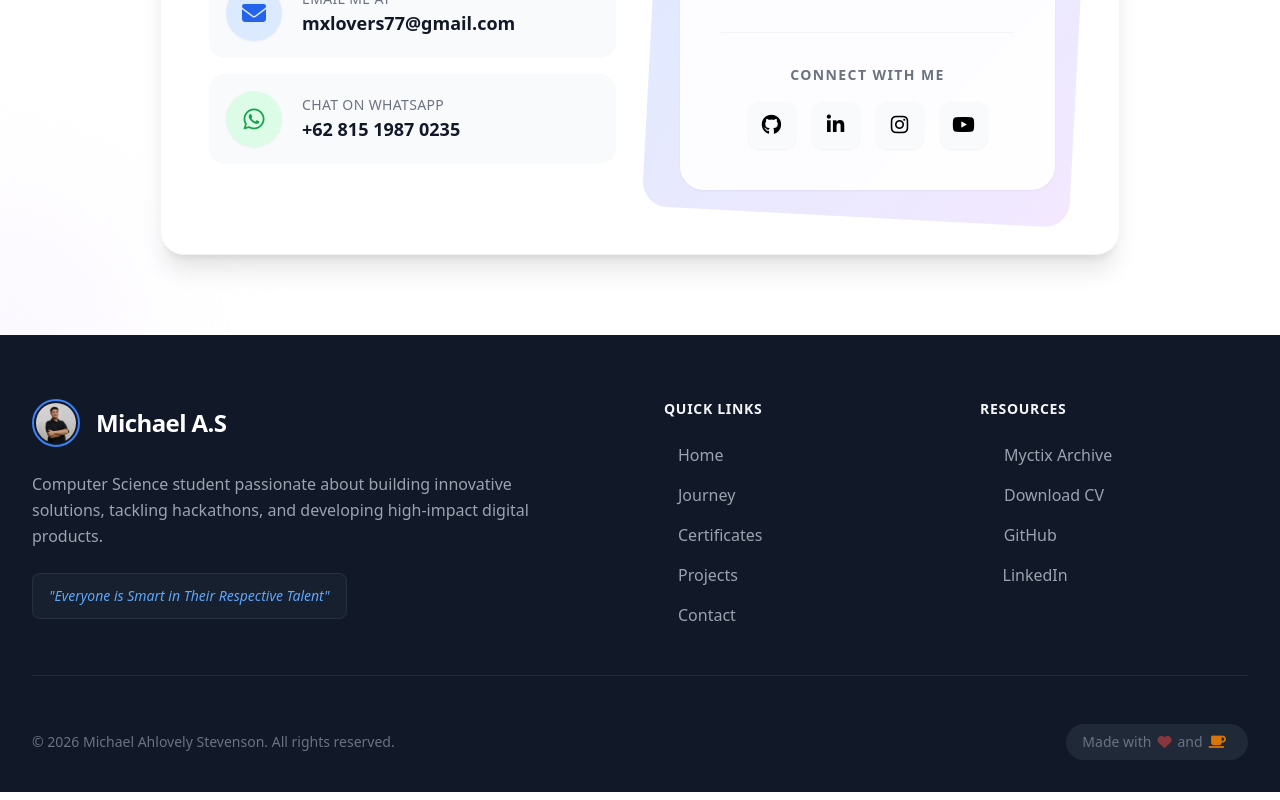
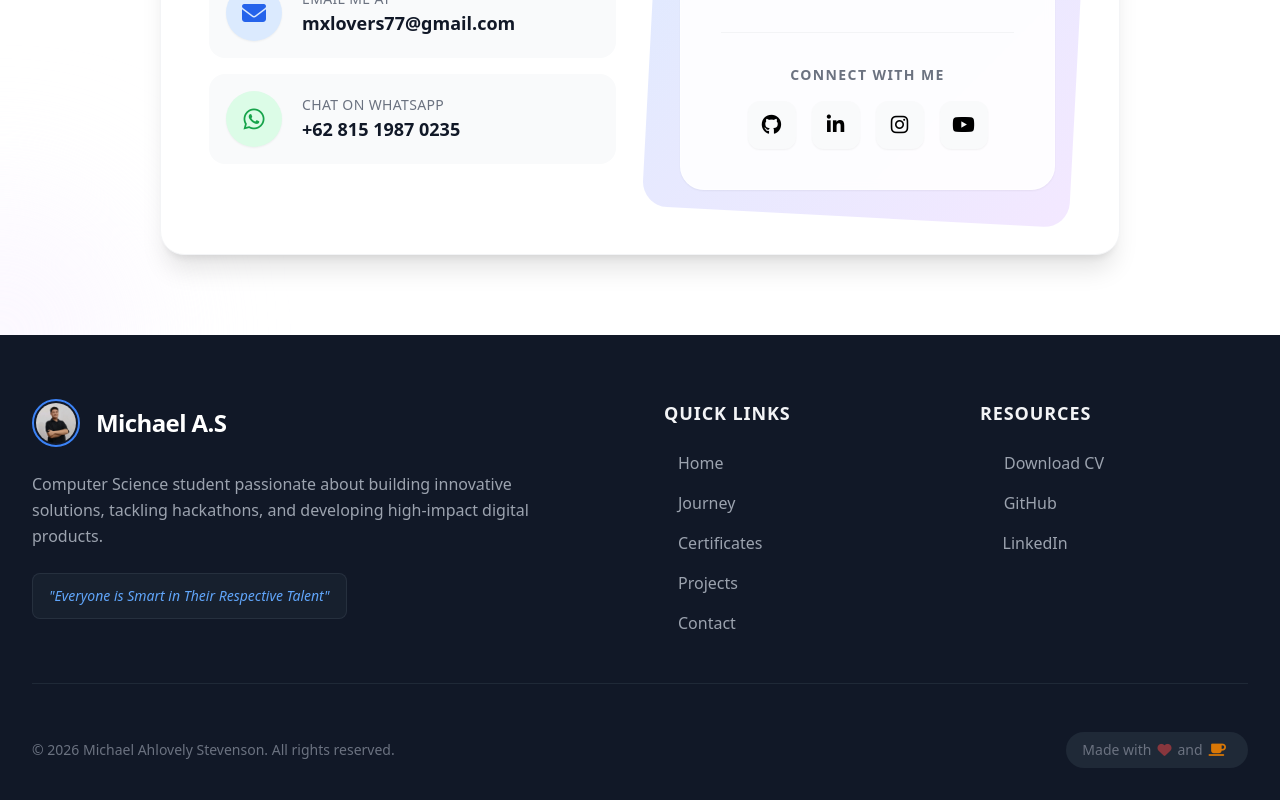
Before and after one commit to Mycticount-X/Mycticount-Archive, a React (Vite) app: page / in a window 1280 px wide. Shown: the part 9860-10660 px from the top of the page. Built offline with nearby package versions, Linux system fonts and the light colour scheme.

Commit message:
Remove MArchive from Footer and some warning adjustment

```diff
--- a/src/pages/Footer.tsx
+++ b/src/pages/Footer.tsx
@@ -26,7 +26,7 @@ const Footer = () => {
 
           {/* Quick Links */}
           <div>
-            <h3 className="text-lg font-bold mb-6 text-gray-100 uppercase tracking-wider text-sm">Quick Links</h3>
+            <h3 className="text-lg font-bold mb-6 text-gray-100 uppercase tracking-wider">Quick Links</h3>
             <ul className="space-y-4">
               {['Home', 'Journey', 'Certificates', 'Projects', 'Contact'].map((item) => (
                 <li key={item}>
@@ -41,14 +41,14 @@ const Footer = () => {
 
           {/* Resources */}
           <div>
-            <h3 className="text-lg font-bold mb-6 text-gray-100 uppercase tracking-wider text-sm">Resources</h3>
+            <h3 className="text-lg font-bold mb-6 text-gray-100 uppercase tracking-wider">Resources</h3>
             <ul className="space-y-4">
-              <li>
+              {/* <li>
                 <a href="https://myctix-archive.vercel.app/" target="_blank" rel="noopener noreferrer" className="text-gray-400 hover:text-white transition-colors flex items-center group">
                   <i className="fas fa-external-link-alt text-xs mr-3 opacity-0 group-hover:opacity-100 transition-all duration-300 transform -translate-x-2 group-hover:translate-x-0"></i>
                   <span className="transform transition-transform duration-300 group-hover:translate-x-2">Myctix Archive</span>
                 </a>
-              </li>
+              </li> */}
               <li>
                 <a href="./assets/CV_Michael.pdf" download className="text-gray-400 hover:text-white transition-colors flex items-center group">
                   <i className="fas fa-download text-xs mr-3 opacity-0 group-hover:opacity-100 transition-all duration-300 transform -translate-x-2 group-hover:translate-x-0"></i>
```
